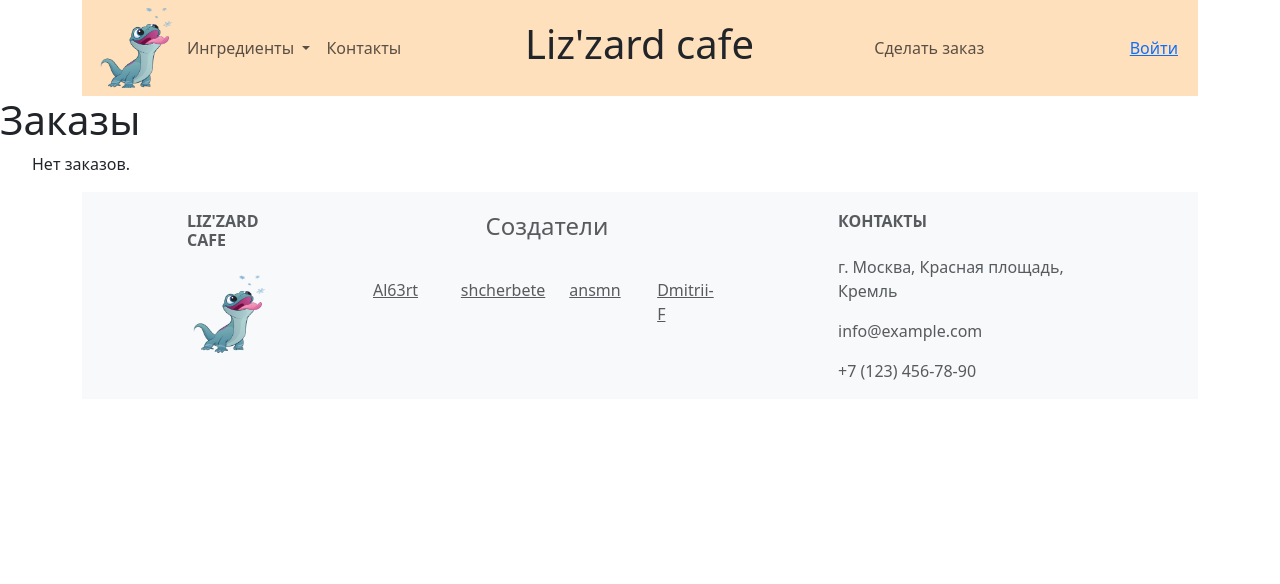
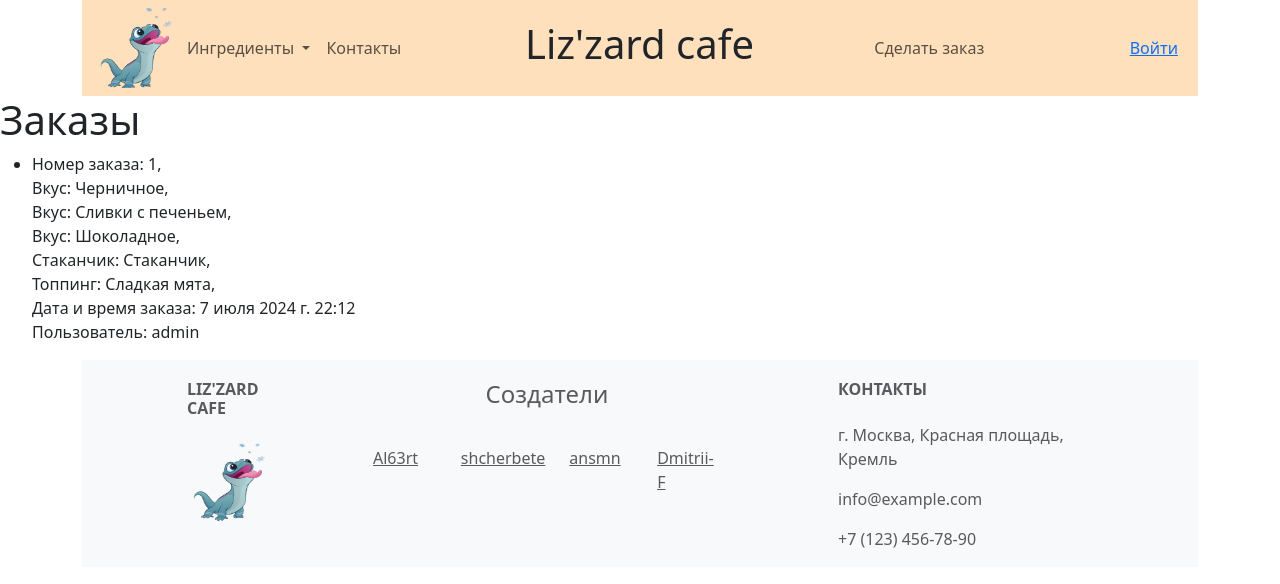
Before and after one commit to Dmitrii-F/icecream_bar, a Django app: page /orders/ in a window 1280 px wide. Shown: the top 584 px of the page. Run offline with Django 5.2, Linux system fonts and the light colour scheme; data comes from the database, SQL or seed files in the repository; data that the repository does not hold is empty.

Commit message:
Сделана возможность заказа.

```diff
--- a/icecream/icecream/settings.py
+++ b/icecream/icecream/settings.py
@@ -83,7 +83,6 @@ DATABASES = {
     }
 }
 
-
 # Password validation
 # https://docs.djangoproject.com/en/5.0/ref/settings/#auth-password-validators
 
--- a/icecream/icecream_bar/admin.py
+++ b/icecream/icecream_bar/admin.py
@@ -1,5 +1,3 @@
-from django.contrib import admin
-
 from django.contrib import admin
 from .models import Flavor, Container, Topping, IceCreamInContainer
 from django.utils.safestring import mark_safe
@@ -45,7 +43,7 @@ class ToppingAdmin(admin.ModelAdmin):
 
 @admin.register(IceCreamInContainer)
 class IceCreamInContainerAdmin(admin.ModelAdmin):
-    pass
+    readonly_fields = ('user', 'ordered_at')
 
 # @admin.register(IceCreamAtStick)
 # class IceCreamAtStickAdmin(admin.ModelAdmin):
--- a/icecream/icecream_bar/models.py
+++ b/icecream/icecream_bar/models.py
@@ -2,10 +2,10 @@ from django.db import models
 from django.contrib.auth.models import User
 
 
-class Profile(models.Model):
-    user = models.OneToOneField(User, on_delete=models.CASCADE)
-    phone_number = models.CharField(max_length=15)
-    address = models.CharField(max_length=200)
+# class Profile(models.Model):
+#     user = models.OneToOneField(User, on_delete=models.CASCADE)
+#     phone_number = models.CharField(max_length=15)
+#     address = models.CharField(max_length=200)
 
 
 class Flavor(models.Model):
@@ -52,14 +52,14 @@ class Topping(models.Model):
 
 
 class IceCreamInContainer(models.Model):
-    user = models.ForeignKey(Profile, on_delete=models.CASCADE)
+    user = models.ForeignKey(User, on_delete=models.CASCADE)
     topping = models.ForeignKey(Topping, on_delete=models.CASCADE, verbose_name='Добавка')
     flavor3 = models.ForeignKey(Flavor, on_delete=models.CASCADE, related_name='flavor3', verbose_name='Вкус')
     flavor2 = models.ForeignKey(Flavor, on_delete=models.CASCADE, related_name='flavor2', verbose_name='Вкус')
     flavor1 = models.ForeignKey(Flavor, on_delete=models.CASCADE, related_name='flavor1', verbose_name='Вкус')
     container = models.ForeignKey(Container, on_delete=models.CASCADE, verbose_name='Основа')
     # price = models.DecimalField(max_digits=10, decimal_places=2)
-    order_date = models.DateTimeField(auto_now_add=True)
+    ordered_at = models.DateTimeField(auto_now_add=True)
 
     def __str__(self):
         flavors = self.flavor1.name + ', ' + self.flavor2.name + ', ' + self.flavor3.name
--- a/icecream/icecream_bar/templates/icecream_bar/containers_list.html
+++ b/icecream/icecream_bar/templates/icecream_bar/containers_list.html
@@ -8,7 +8,7 @@
         <div class="row row-cols-1 row-cols-md-4 g-4">
             {% for container in containers_list %}
             <div class="col">
-                <div class="card border-primary h-100 pt-1">
+                <div class="card border-primary border-opacity-50 h-100 pt-1">
                   <img src="{{container.image.url}}" class="card-img-top" >
                   <div class="card-body">
                     <h5 class="card-title">{{ container.name }}</h5>
--- a/icecream/icecream_bar/templates/icecream_bar/ice_creams_list.html
+++ b/icecream/icecream_bar/templates/icecream_bar/ice_creams_list.html
@@ -8,7 +8,7 @@
         <div class="row row-cols-1 row-cols-md-4 g-4">
             {% for icecream in ice_creams_list %}
             <div class="col">
-                <div class="card border-primary h-100 px-2 pt-1">
+                <div class="card border-primary border-opacity-50 h-100 px-2 pt-1">
                   <img src="{{icecream.image.url}}" class="card-img-top">
                   <div class="card-body">
                     <h5 class="card-title">{{ icecream.name }}</h5>
--- a/icecream/icecream_bar/templates/icecream_bar/order_create.html
+++ b/icecream/icecream_bar/templates/icecream_bar/order_create.html
@@ -27,7 +27,7 @@
                             <div class="row row-cols-1 row-cols-md-4 g-4">
                                 {% for topping in toppings_list %}
                                 <div class="col">
-                                    <div class="card border-primary h-100 ">
+                                    <div class="card border-primary border-opacity-50 h-100 ">
                                       <img src="{{topping.image.url}}" class="card-img-top" >
                                       <div class="card-body">
                                         <h5 class="card-title">{{ topping.name }}</h5>
@@ -53,7 +53,7 @@
                              <div class="row row-cols-1 row-cols-md-4 g-4">
                                 {% for icecream in ice_creams_list %}
                                 <div class="col">
-                                    <div class="card border-primary h-100 px-2 pt-1">
+                                    <div class="card border-primary border-opacity-50 h-100 px-2 pt-1">
                                       <img src="{{icecream.image.url}}" class="card-img-top">
                                       <div class="card-body">
                                         <h5 class="card-title">{{ icecream.name }}</h5>
@@ -80,7 +80,7 @@
                              <div class="row row-cols-1 row-cols-md-4 g-4">
                                 {% for container in containers_list %}
                                 <div class="col">
-                                    <div class="card border-primary h-100 pt-1">
+                                    <div class="card border-primary border-opacity-50 h-100 pt-1">
                                       <img src="{{container.image.url}}" class="card-img-top" >
                                       <div class="card-body">
                                         <h5 class="card-title">{{ container.name }}</h5>
--- a/icecream/icecream_bar/templates/icecream_bar/orders_list.html
+++ b/icecream/icecream_bar/templates/icecream_bar/orders_list.html
@@ -4,13 +4,14 @@
     <h1>Заказы</h1>
     <ul>
         {% for order in orders_list %}
-            <li>Номер заказа: {{ order.icecreamincontainer_id }}, <br/>
-                Вкус: {{ order.flavor3 }}, <br/>
-                Вкус: {{ order.flavor2 }}, <br/>
-                Вкус: {{ order.flavor1 }}, <br/>
-                Стаканчик: {{ order.container }}, <br/>
-                Топпинг: {{ order.topping }}, <br/>
-                Дата и время заказа: {{ order.created_at }} </li><br/>
+            <li>Номер заказа: {{ order.id }}, <br>
+                Вкус: {{ order.flavor3 }}, <br>
+                Вкус: {{ order.flavor2 }}, <br>
+                Вкус: {{ order.flavor1 }}, <br>
+                Стаканчик: {{ order.container }}, <br>
+                Топпинг: {{ order.topping }}, <br>
+                Дата и время заказа: {{ order.ordered_at }} <br>
+                Пользователь: {{ order.user }} <br></li>
         {% empty %}
             <p>Нет заказов.</p>
         {% endfor %}
--- a/icecream/icecream_bar/templates/icecream_bar/toppings_list.html
+++ b/icecream/icecream_bar/templates/icecream_bar/toppings_list.html
@@ -8,7 +8,7 @@
         <div class="row row-cols-1 row-cols-md-4 g-4">
             {% for topping in toppings_list %}
             <div class="col">
-                <div class="card border-warning h-100 ">
+                <div class="card border-primary border-opacity-50 h-100 ">
                   <img src="{{topping.image.url}}" class="card-img-top" >
                   <div class="card-body">
                     <h5 class="card-title">{{ topping.name }}</h5>
--- a/icecream/icecream_bar/urls.py
+++ b/icecream/icecream_bar/urls.py
@@ -1,5 +1,5 @@
 from django.urls import path, include
-from icecream_bar import views
+from . import views
 from django.conf import settings
 from django.conf.urls.static import static
 app_name = 'icecream_bar'
--- a/icecream/icecream_bar/views.py
+++ b/icecream/icecream_bar/views.py
@@ -3,7 +3,7 @@ from django.contrib.auth.models import User, AnonymousUser, Group
 from django.http import Http404
 from django.views import View
 from django.views.generic import ListView, TemplateView, CreateView, DetailView
-from .models import IceCreamInContainer, Flavor, Container, Topping, Profile
+from .models import IceCreamInContainer, Flavor, Container, Topping
 from django.shortcuts import render, redirect, get_object_or_404
 from .forms import FeedbackForm, SignUpForm, IceCreamInContainerForm
 from django.contrib.auth import login, authenticate, logout
@@ -71,7 +71,6 @@ class UserProfileView(TemplateView):
     #     return context
 
 
-
 def contacts(request):
     return render(request, 'contacts/contacts.html')
 
@@ -109,7 +108,11 @@ class OrderCreateView(CreateView):
     model = IceCreamInContainer
     form_class = IceCreamInContainerForm
     template_name = 'icecream_bar/order_create.html'
-    success_url = reverse_lazy('icecream_bar:index')
+    success_url = reverse_lazy('icecream_bar:orders')
+
+    def form_valid(self, form):
+        form.instance.user = self.request.user
+        return super().form_valid(form)
 
     def get_context_data(self):
         context = super(OrderCreateView, self).get_context_data()
--- a/icecream/templates/base/nav.html
+++ b/icecream/templates/base/nav.html
@@ -2,7 +2,7 @@
   <div class="container-fluid">
     {% load static %}
     <div class="logo">
-      <a href="#">
+      <a href="/">
         <img src="{% static 'image/logo.png' %}" alt="Logo" class="navbar-logo-img">
       </a>
     </div>
```
Also changed, not shown: icecream/db.sqlite3, icecream/icecream_bar/migrations/0002_remove_order_cart_remove_item_drink_and_more.py (deleted).
